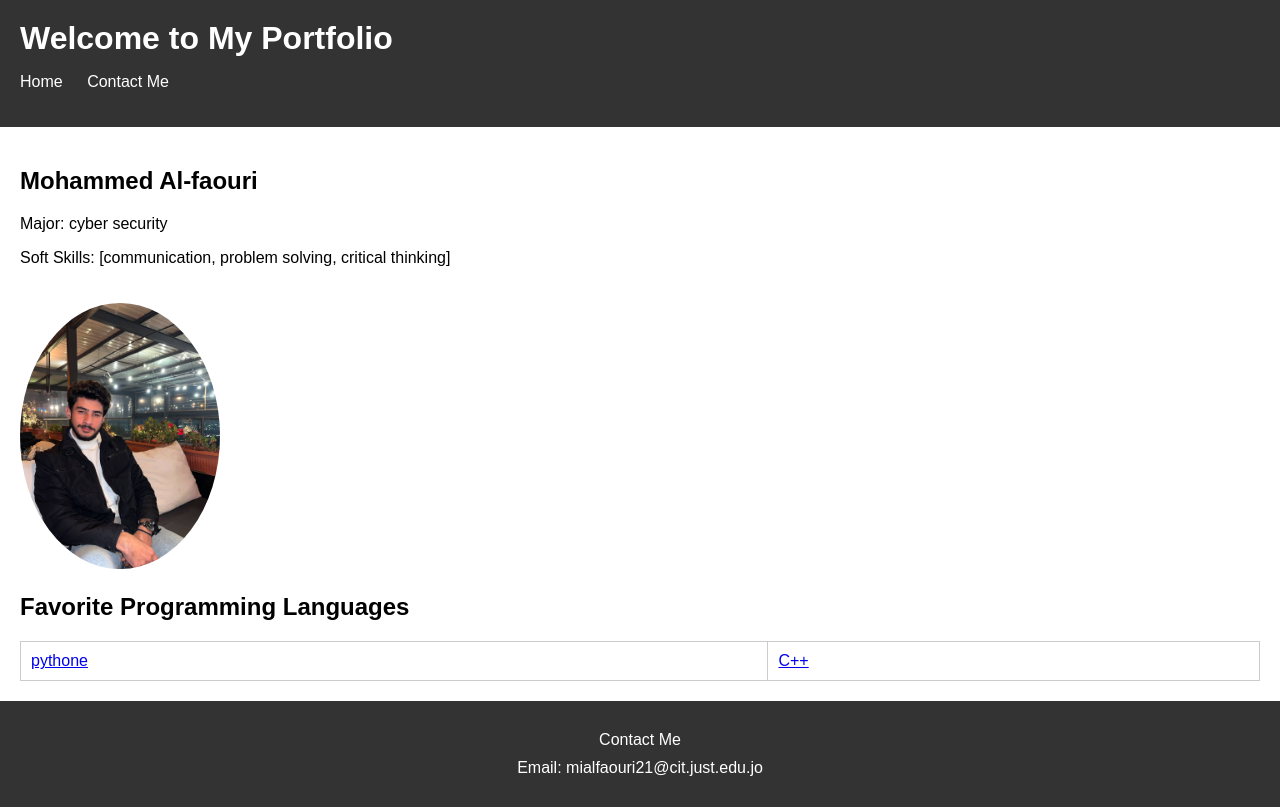
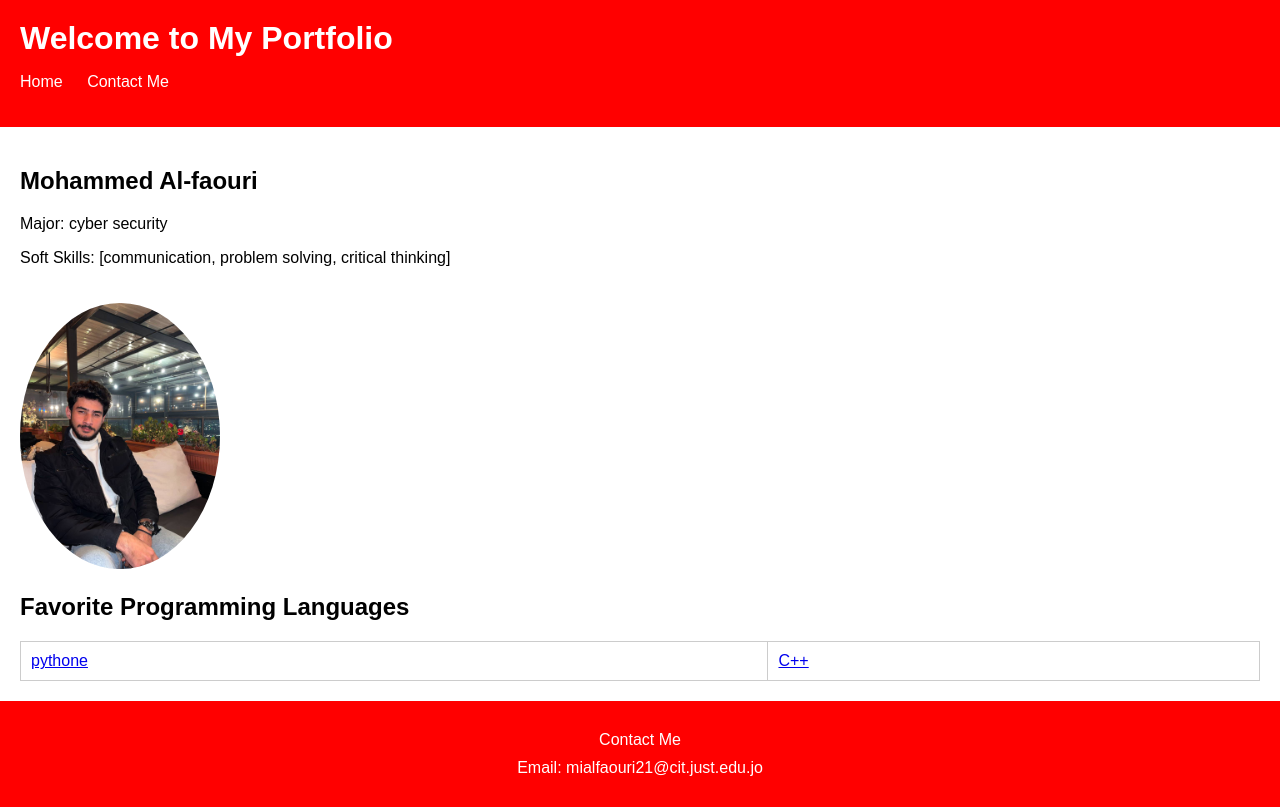
Before and after one commit to mfa3oori/fa3oori.github.io, a plain HTML site: page index.html in a window 1280 px wide. Drawn offline with Linux system fonts and the light colour scheme.

Commit message:
Update index.html

```diff
--- a/index.html
+++ b/index.html
@@ -13,7 +13,7 @@
         }
 
         header {
-            background-color: #333;
+            background-color: #ff0000;
             color: #fff;
             padding: 20px;
         }
@@ -59,7 +59,7 @@
         }
 
         footer {
-            background-color: #333;
+            background-color: #ff0000;
             color: #fff;
             text-align: center;
             padding: 20px;
```
